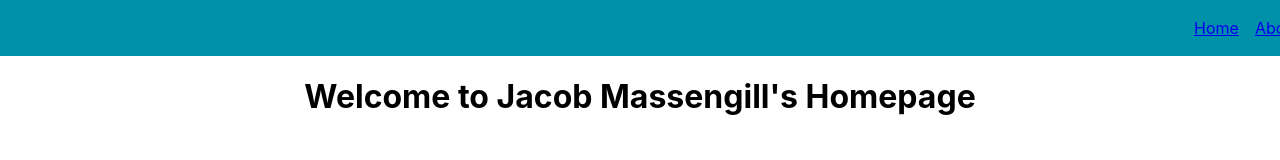
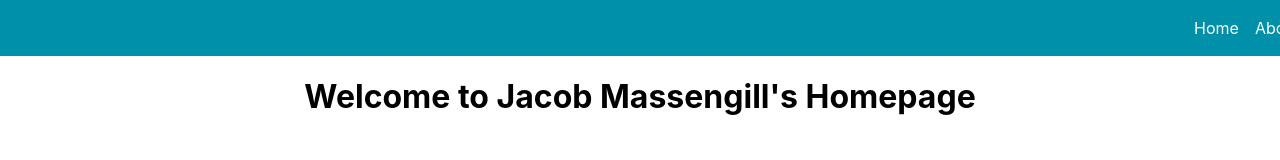
Before and after one commit to jalomas7/jalomas7.github.io, a React (Create React App) app: page / in a window 1280 px wide. Shown: the top 160 px of the page. Built offline with nearby package versions, Linux system fonts and the light colour scheme.

Commit message:
make nav links white

```diff
--- a/src/Navbar.tsx
+++ b/src/Navbar.tsx
@@ -10,15 +10,17 @@
     justify-content: end;
     gap: 1em;
     padding: 20px;
-}
 `
-
+const NavLink = styled(Link)`
+    color: white;
+    text-decoration: none;
+`
 export const Navbar: React.FunctionComponent = () => {
 
     return (
         <NavbarContainer>
-            <Link to='/'>Home</Link>
-            <Link to='/about'>About</Link>
+            <NavLink to='/'>Home</NavLink>
+            <NavLink to='/about'>About</NavLink>
         </NavbarContainer>
     );
 }
```
